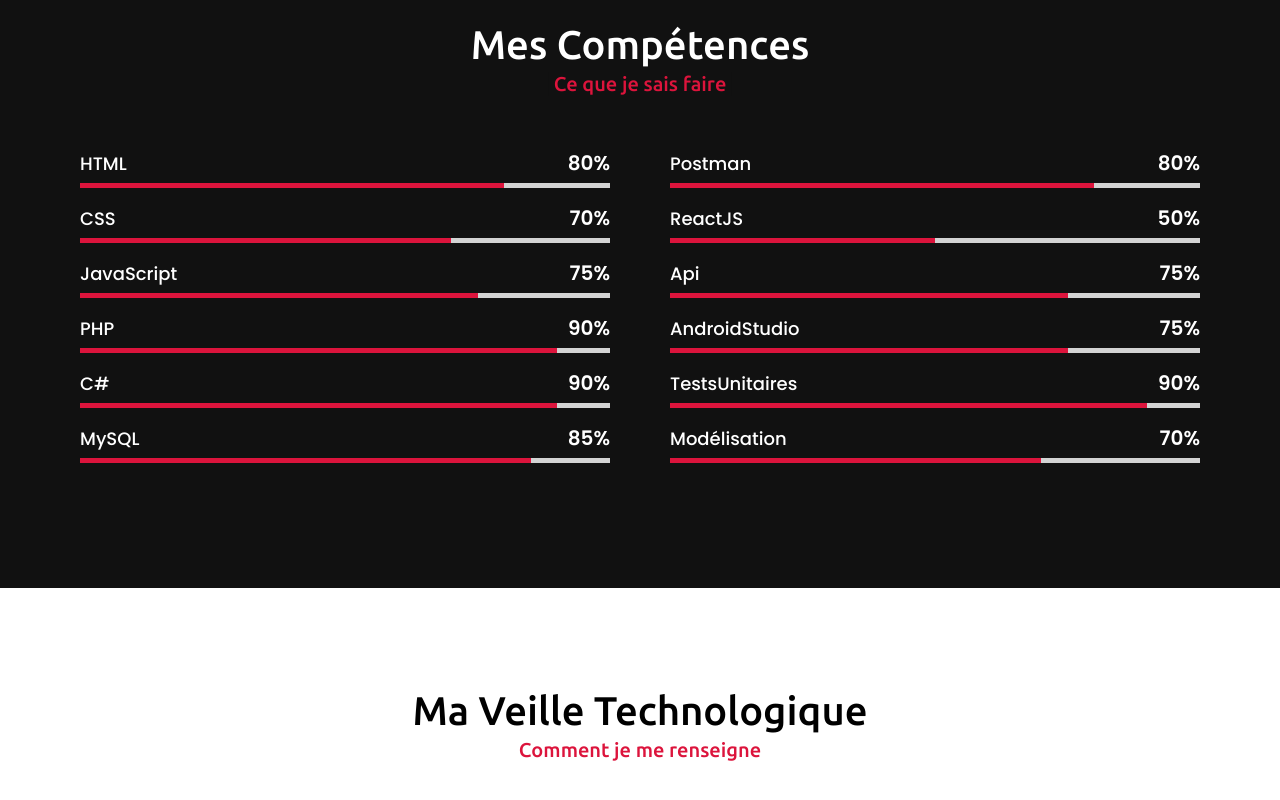
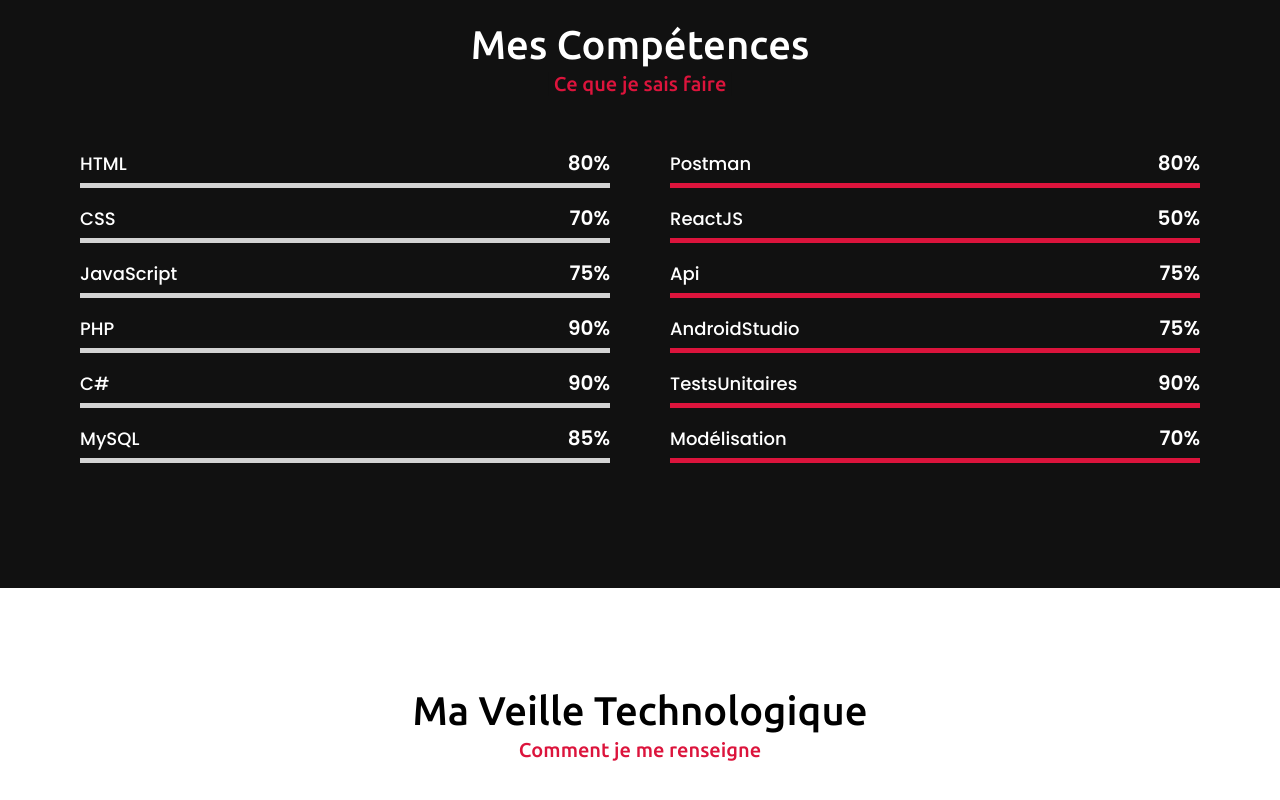
Before and after one commit to NassimBoufalous/NassimBoufalous.github.io, a plain HTML site: page index.html in a window 1280 px wide. Shown: the part 3215-4015 px from the top of the page. Drawn offline with nearby package versions, Linux system fonts and the light colour scheme.

Commit message:
Add files via upload

```diff
--- a/index.html
+++ b/index.html
@@ -142,21 +142,21 @@
                             <span>HTML</span>
                            80%
                         </div>
-                        <div class="line html"></div>
+                        <div class="line Tu"></div>
                     </div>
                     <div class="bars">
                         <div class="info">
                             <span>CSS</span>
                           70%
                         </div>
-                        <div class="line css"></div>
+                        <div class="line Tu"></div>
                     </div>
                     <div class="bars">
                         <div class="info">
                             <span>JavaScript</span>
                            75%
                         </div>
-                        <div class="line js"></div>
+                        <div class="line Tu"></div>
                     </div>
                     <div class="bars">
                         <div class="info">
@@ -165,14 +165,14 @@
                         </div>
 
 
-                        <div class="line php"></div>
+                        <div class="line Tu"></div>
                     </div>
                     <div class="bars">
                         <div class="info">
                             <span>C#</span>
                            90%
                         </div>
-                        <div class="line php"></div>
+                        <div class="line Tu"></div>
                         </div>
                     <div class="bars">
                         <div class="info">
@@ -180,7 +180,7 @@
                            85%
                         </div>
 
-                        <div class="line mysql"></div>
+                        <div class="line Tu"></div>
                         </div>
 
                     </div>
@@ -190,28 +190,28 @@
                                 <span>Postman</span>
                                80%
                             </div>
-                            <div class="line post"></div>
+                            <div class="line Tu"></div>
                         </div>
                         <div class="bars">
                             <div class="info">
                                 <span>ReactJS</span>
                                50%
                             </div>
-                            <div class="line react"></div>
+                            <div class="line Tu"></div>
                         </div>
                         <div class="bars">
                             <div class="info">
                                 <span>Api</span>
                                75%
                             </div>
-                            <div class="line Api"></div>
+                            <div class="line Tu"></div>
                         </div>
                         <div class="bars">
                             <div class="info">
                                 <span>AndroidStudio</span>
                                75%
                             </div>
-                            <div class="line Andr"></div>
+                            <div class="line Tu"></div>
                         </div>
                         <div class="bars">
                             <div class="info">
@@ -225,7 +225,7 @@
                                 <span>Modélisation</span>
                                70%
                             </div>
-                            <div class="line Model"></div>
+                            <div class="line Tu"></div>
                         </div>
 
 
--- a/style.css
+++ b/style.css
@@ -463,7 +463,7 @@ th,tr,td{
     width: 75%;
 }
 .skills-content .left .Tu::before{
-    width: 90%;
+    width: 100%;
 }
 .skills-content .left .Model::before{
     width: 70%;
```
